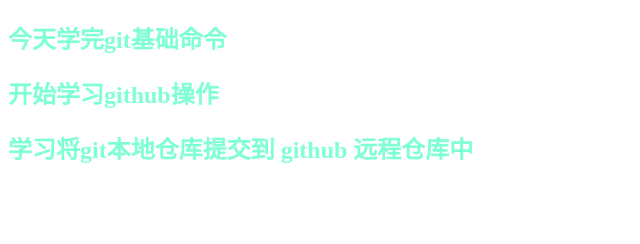
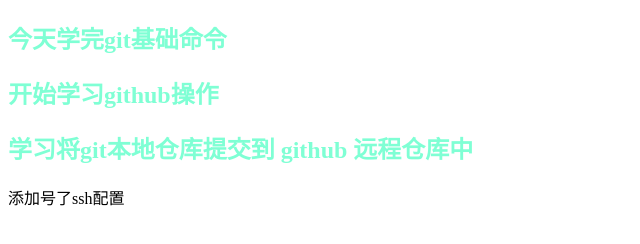
Before and after one commit to Tbeating/test07, a plain HTML site: page index.html in a window 1280 px wide. Shown: the whole page, without its empty margins (0-640 px from the left). Drawn offline with Linux system fonts and the light colour scheme.

Commit message:
测试ssh配置是否成功

```diff
--- a/index.html
+++ b/index.html
@@ -11,5 +11,6 @@
     <h2>今天学完git基础命令</h2>
     <h2>开始学习github操作</h2>
     <h2>学习将git本地仓库提交到 github 远程仓库中</h2>
+    添加号了ssh配置
 </body>
 </html>
```
